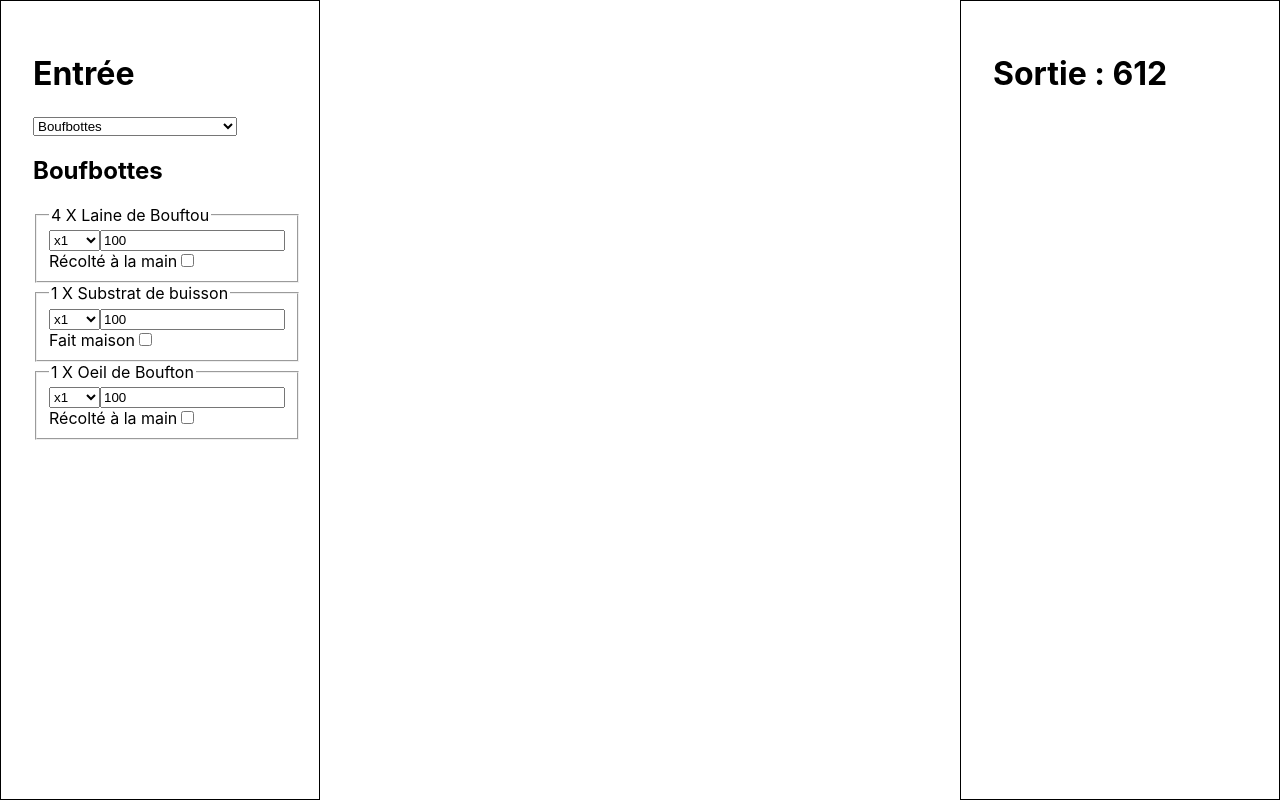
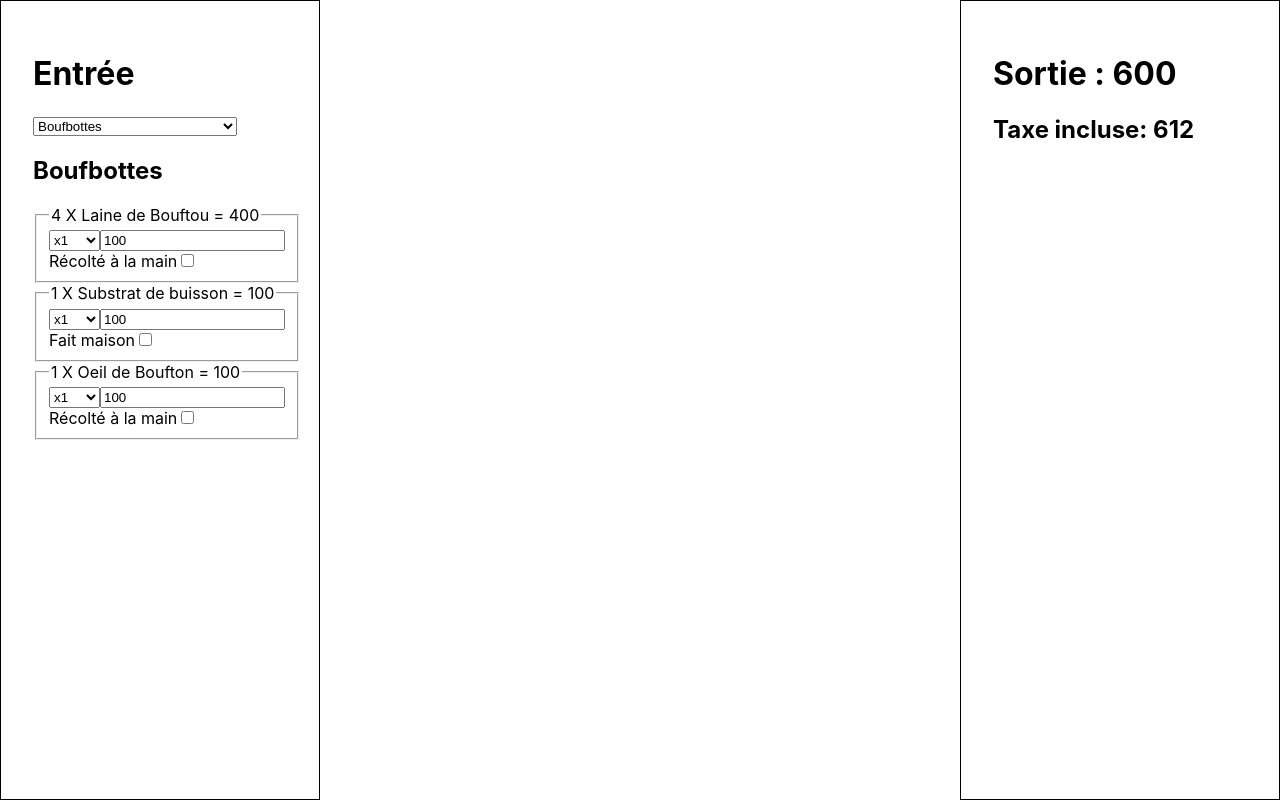
Before and after one commit to Kroustille/archibald, a Next.js app: page / in a window 1280 px wide. Built offline with nearby package versions, Linux system fonts and the light colour scheme.

Commit message:
feat: display item price in each ingredient detail

```diff
--- a/components/item/ingredients/detail.tsx
+++ b/components/item/ingredients/detail.tsx
@@ -23,7 +23,7 @@ export const ItemIngredientsDetail = ({ className, ingredient, onChange }: Props
   const checkbox_id = `ingredient-${ingredient.item_id}`;
 
   return <fieldset className={className}>
-    <legend>{ingredient.count} X&nbsp;{item.label}</legend>
+    <legend>{ingredient.count} X&nbsp;{item.label} = {ingredient.count * (ingredient.is_handcrafted ? ingredient.count * item_unit_price : item.pricePerBatch / item.batchSize)}</legend>
 
     <span className={styles.form}>
       {
--- a/components/results/index.tsx
+++ b/components/results/index.tsx
@@ -10,6 +10,7 @@ export const Results = ({ item_id }: Props) => {
   const total_with_taxes = total_without_taxes * 1.02
   const total_rounded = Math.ceil(total_with_taxes * 100 ) / 100
   return <footer>
-    <h1>Sortie : {total_rounded}</h1>
+    <h1>Sortie : {total_without_taxes}</h1>
+    <h2>Taxe incluse: {total_rounded}</h2>
   </footer>
 }
--- a/components/steps/list.tsx
+++ b/components/steps/list.tsx
@@ -20,13 +20,8 @@ export const StepList = ({ item_ids, level }: Props) => {
   }
 
   const next_step_ids = items.reduce((acc, item) => {
-    item.ingredients.forEach((ingredient) => {
-      if (ingredient.is_handcrafted) {
-        acc.push(ingredient.item_id)
-      }
-    })
-
-    return acc
+    const ingredient_item_ids = item.ingredients.filter(ingredient => ingredient.is_handcrafted).map(({ item_id }) => item_id)
+    return [...acc, ...ingredient_item_ids]
   }, new Array<string>())
 
   return <>
--- a/data/items.ts
+++ b/data/items.ts
@@ -411,5 +411,6 @@ export {
   boufbottes,
   blugely,
   briochette,
-  multigely
+  multigely,
+  kwakobottes_de_glace
 }
--- a/models/item.ts
+++ b/models/item.ts
@@ -10,6 +10,6 @@ export interface Item {
   ingredients: Ingredient[]
 }
 
-export function isHarvestable(item: Item): boolean {
+export function isCraftable(item: Item): boolean {
   return Boolean(item.ingredients.length)
 }
--- a/store/items/slice.ts
+++ b/store/items/slice.ts
@@ -1,8 +1,8 @@
+import { Item, isCraftable } from '@/models/item'
 import { PayloadAction, createSlice } from '@reduxjs/toolkit'
 import { all_items, boufbottes } from '@/data/items'
 
 import { AppState } from '@/store'
-import { Item } from '@/models/item'
 
 export interface ItemState {
   all: Record<string, Item>
@@ -17,7 +17,6 @@ function indexItemsById(items: Item[]): Record<string, Item> {
 }
 
 const initialItems = indexItemsById(all_items)
-
 const initialState: ItemState = {
   all: initialItems,
   current_item_id: boufbottes.id
@@ -69,14 +68,13 @@ export const selectUnitPrice = (state: AppState, item_id: string): number => {
     return 0
   }
 
-  if (!item.ingredients.length) {
+  if (!isCraftable(item)) {
     return item.pricePerBatch / item.batchSize
   }
 
   const ingredients_price = item.ingredients.reduce((total_price, ingredient) => {
     const ingredient_item = state.items.all[ingredient.item_id]
     if (!ingredient_item) {
-      console.warn('item not found', ingredient.item_id)
       return total_price
     }
 
@@ -95,7 +93,7 @@ export const selectUnitPrice = (state: AppState, item_id: string): number => {
 }
 
 export const selectCurrentItem = (state: AppState): Item =>  ({ ...state.items.all[state.items.current_item_id] })
-export const selectCraftableItems = (state: AppState): Item[] => Object.values(state.items.all).filter(item => item.ingredients.length)
+export const selectCraftableItems = (state: AppState): Item[] => Object.values(state.items.all).filter(isCraftable)
 export const selectItem = (state: AppState, item_id: string): Item | null => (state.items.all[item_id] ? { ...state.items.all[item_id] } : null)
 export const selectItems = (state: AppState, item_ids: string[]): Item[] => item_ids.reduce((acc, item_id) => {
   const item = selectItem(state, item_id)
```
